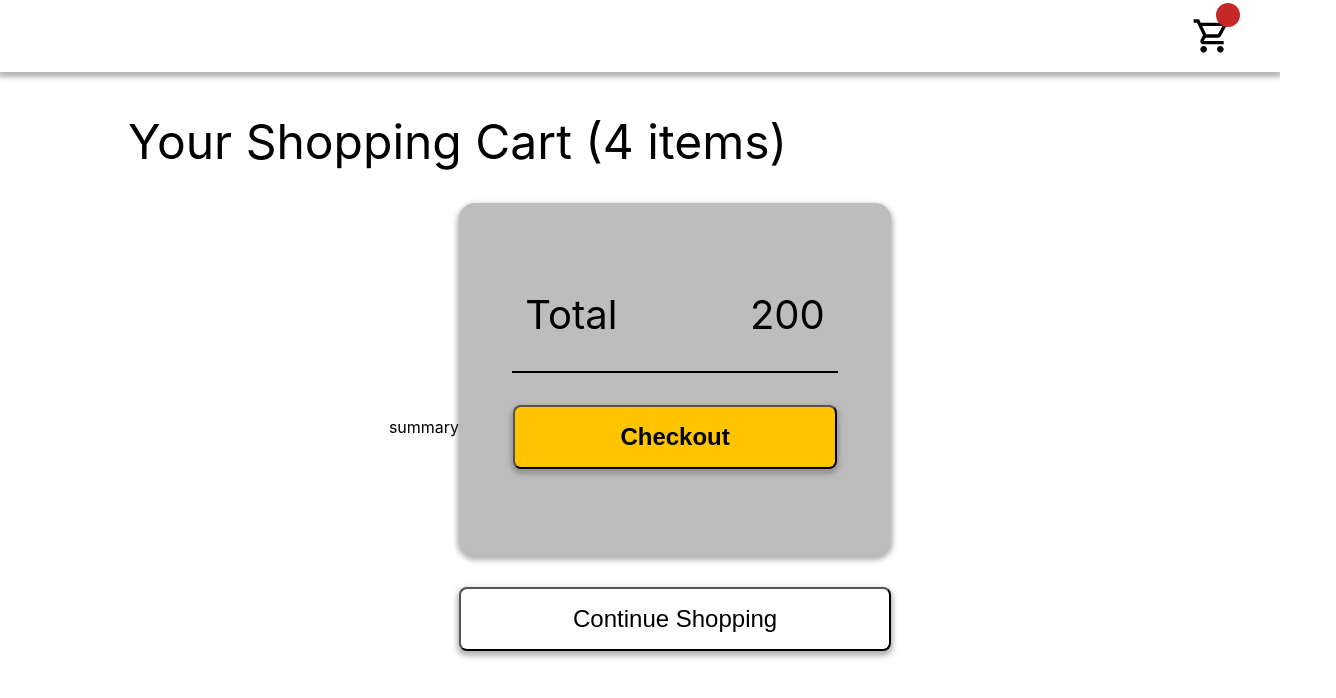
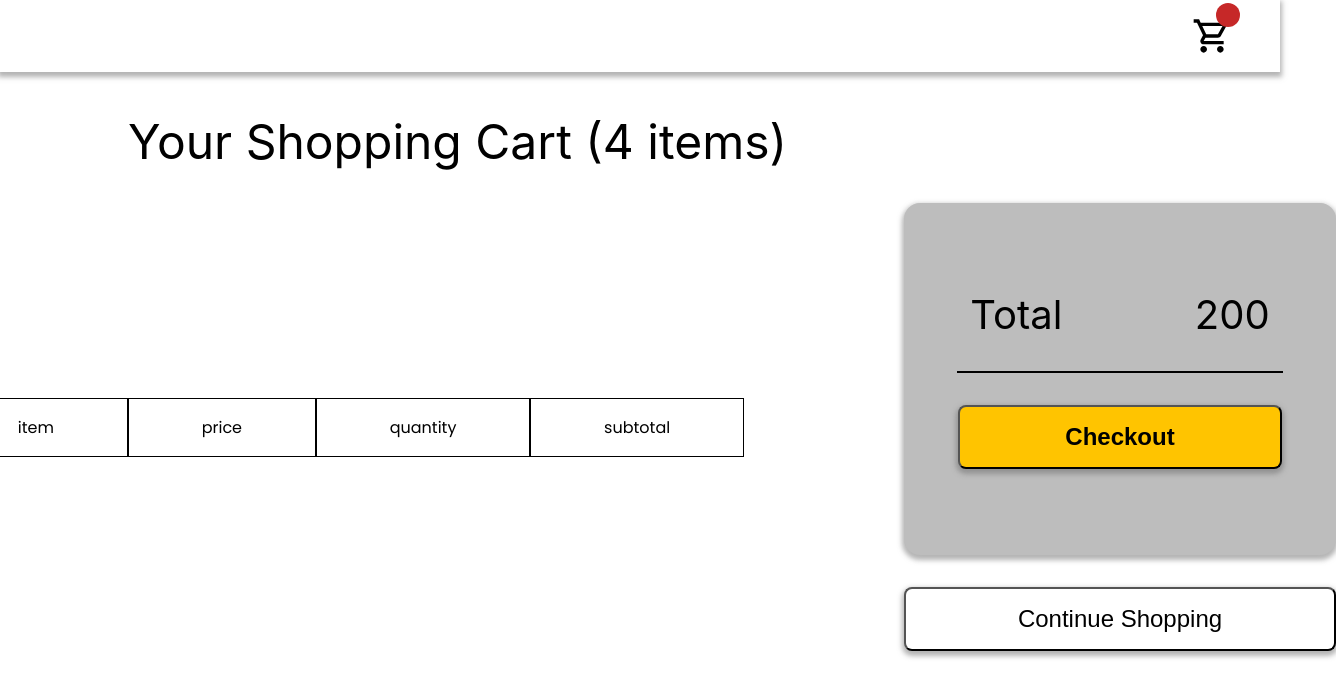
Before and after one commit to techuniv-rohvsenthil/shopping-cart-frontend, a React (Create React App) app: page /cart in a window 1280 px wide. Shown: the top 698 px of the page, 1336 px wide, since content can reach past the window. Built offline with nearby package versions, Linux system fonts and the light colour scheme.

Commit message:
feat[components]: add TableContent component

```diff
--- a/src/components/CardHolder/index.jsx
+++ b/src/components/CardHolder/index.jsx
@@ -1,4 +1,4 @@
-import React, { useState } from 'react';
+import React from 'react';
 import propTypes from 'prop-types';
 import * as styles from './index.module.css';
 import Card from '../Card';
--- /dev/null
+++ b/src/components/TableContent/index.jsx
@@ -0,0 +1,35 @@
+import React from 'react';
+import propTypes from 'prop-types';
+import * as styles from './index.module.css';
+
+const TableContent = (props) => {
+  const {item, price, quantity, subtotal} = props;
+
+  return (
+    <div className={styles.card} >
+          <div className={styles.text}>
+            {item}
+          </div>
+          <div className={styles.text}>
+            {price}
+          </div>
+          <div className={styles.text}>
+            {quantity}
+          </div>
+          <div className={styles.text}>
+            {subtotal}
+          </div>
+      </div>
+  );
+};
+
+
+TableContent.propTypes = {
+  item: propTypes.string.isRequired,
+  price: propTypes.string.isRequired,
+  quantity: propTypes.string.isRequired,
+  subtotal: propTypes.string.isRequired,
+};
+
+
+export default TableContent;
--- /dev/null
+++ b/src/components/TableContent/index.module.css
@@ -0,0 +1,17 @@
+.card{
+    display: flex;
+    justify-content: space-evenly;
+    align-items: center;
+    width: 50rem;
+    border-radius: 5%;
+    color: black;
+    margin-right: 10rem;
+    font-family: 'Poppins';
+}
+
+.text{
+    flex-grow: 1;
+    font-size: 1rem;
+    padding: 1rem;
+    border: solid 0.05rem;
+}
--- a/src/containers/Cart/index.jsx
+++ b/src/containers/Cart/index.jsx
@@ -1,7 +1,8 @@
-import React, {useState} from 'react';
+import React from 'react';
 import Header from '../../components/Header';
 import * as styles from './index.module.css';
 import Checkout from '../../components/Checkout';
+import TableContent from '../../components/TableContent';
 
 const cart = [
   {
@@ -40,7 +41,7 @@ const Cart = (prop) => {
       </div>
       <div className={styles.components}>
           <div>
-            summary
+            <TableContent item="item" price="price" quantity="quantity" subtotal="subtotal" />
           </div>
           <div>
               <div>
```
Also changed, not shown: 2 other files (tests, documents, lock files or other folders).
